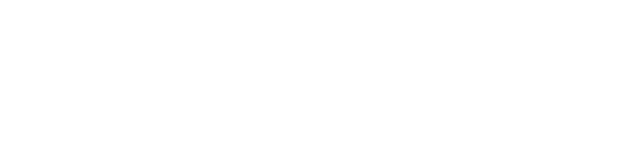
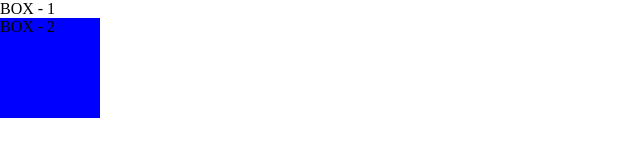
Before and after one commit to Mujahidul-Islam11/practicing-front-end, a plain HTML site: page Css Lv-2/index.html in a window 1280 px wide. Shown: the whole page, without its empty margins (0-640 px from the left). Drawn offline with Linux system fonts and the light colour scheme.

Commit message:
CSS Lv-2 completed

```diff
--- a/Css Lv-2/index.html
+++ b/Css Lv-2/index.html
@@ -1,10 +1,10 @@
 <!DOCTYPE html>
 <html lang="en">
   <head>
-    <meta charset="UTF-8">
-    <meta name="viewport" content="width=device-width, initial-scale=1.0">
+    <meta charset="UTF-8" />
+    <meta name="viewport" content="width=device-width, initial-scale=1.0" />
     <title>Css lv-2</title>
-    <link rel="stylesheet" href="style.css">
+    <link rel="stylesheet" href="style.css" />
     <style>
       /* Rgb color modal */
       * {
@@ -55,13 +55,32 @@
             background-color: rgba(255, 0, 0, 1.2);
         } */
 
+      /* height and width, background-image property */
+      /* .icon {
+        width: 100px;
+        height: 100px;
+        background-image: url(Myntra-Logo.png);
+        background-size: contain; it give the whole size image in fix width & height
+        background-repeat: no-repeat; for repeating an image
+        background-position: top; for aligning an element
 
-        /* height and width property */
-        /* .box {
+        all of the background css code in one property -- shorthand code
+        background: yellow url(Myntra-Logo.png) no-repeat top contain;
+      } */
+
+      /* visibility property */
+      /* #box1 {
+        width: 100px;
+        height: 100px;
         background-color: red;
-            width: 90px;
-            height: 52px;
+        visibility: hidden; it will hide the element but it will hold its place
       } */
+      #box2 {
+        width: 100px;
+        height: 100px;
+        background-color: blue;
+        visibility: visible;
+      }
     </style>
   </head>
   <body>
@@ -72,6 +91,7 @@
     <div class="fifth">fifth</div>
     <div class="sixth">sixth</div>
     <div class="seventh">seventh</div> -->
-    <!-- <div class="box" id="box1">BOX - 1</div> -->
+    <div class="box" id="box1">BOX - 1</div>
+    <div class="box" id="box2">BOX - 2</div>
   </body>
 </html>
```
Also changed, not shown: Css Lv-2/Myntra-Logo.png (added). Lines whose indentation alone changed are shown as unchanged.
